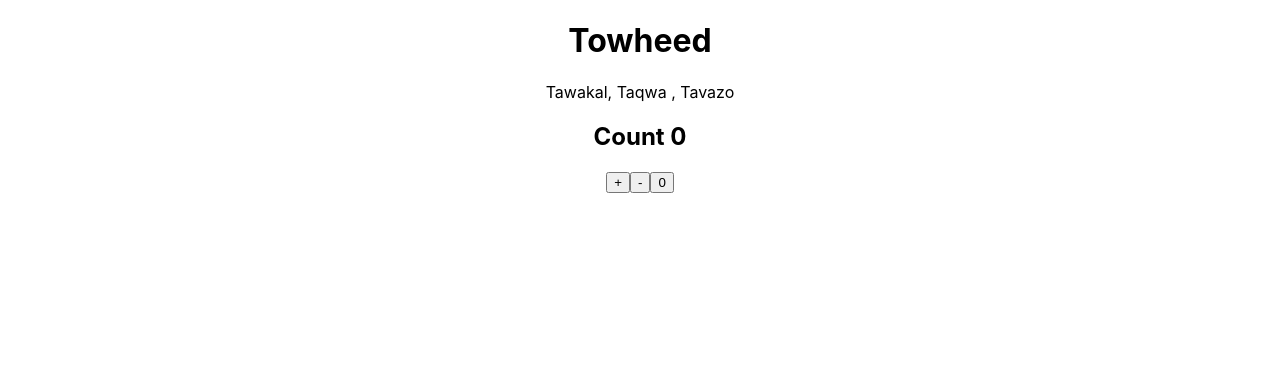
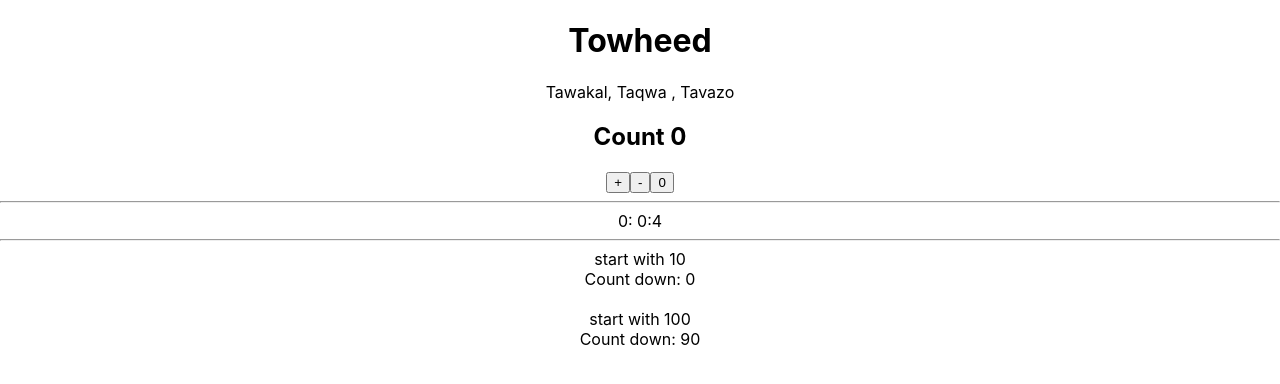
Before and after one commit to ikbhal/towheed_counter, a React (Create React App) app: page / in a window 1280 px wide. Shown: the top 384 px of the page. Built offline with nearby package versions, Linux system fonts and the light colour scheme.

Commit message:
stop watch, count down

```diff
--- a/src/App.js
+++ b/src/App.js
@@ -1,6 +1,62 @@
 import logo from './logo.svg';
 import './App.css';
 import {useState} from 'react';
+import { useEffect } from 'react';
+
+function StopWatch(){
+
+  var [h, seth] = useState(0);
+  var [m, setm] = useState(0);
+  var [s, sets] = useState(0);
+  var [n, setn] = useState(0);
+
+  useEffect(() =>{
+    var interval = setInterval( () =>{
+      setn(n=> {
+
+        var temp = n+1;
+        var ts = n%60;
+        sets(ts);
+        var tm = Math.floor(n/60%60);
+        setm(tm);
+        var th = Math.floor(n/3600);
+        seth(th);
+        return n+1;
+      });
+    },1000);
+
+    return () => {
+      clearInterval(interval);
+    }
+  });
+
+  return (
+
+    <div className="stop-watch">
+      <span >{h}</span>: <span> {m}</span>:<span>{s}</span>
+    </div>
+  );
+}
+
+function CountDown({number}) {
+
+  var [num, setNum] = useState(number);
+   useEffect(() => {
+    var interval = setInterval(()=>{
+      setNum(n=> n-1);
+    },500);
+
+    return () =>{
+      clearInterval(interval);
+    }
+  })
+  return (
+    <div className="count-down">
+      start with {number}<br/>
+      Count down: {num}
+    </div>
+  );
+}
 
 function App() {
 
@@ -27,7 +83,17 @@ function App() {
     <button onClick={incr}>+</button>
     <button onClick={decr}>-</button>
     <button onClick={reset}>0</button>
+
+    <hr/>
+
+    <StopWatch/>
+    <hr/>
+    <CountDown number={10}/> <br/>
+
+    <CountDown number={100}/>
     </div>
+
+
   );
 }
 
```
